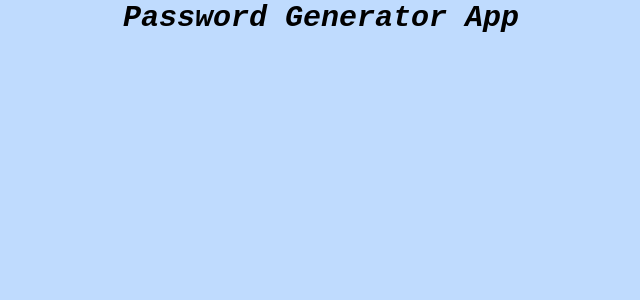
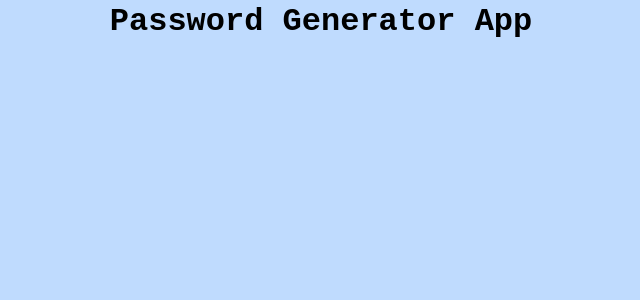
Before and after one commit to Konadu-Akwasi-Akuoko/password-generator-angular, an Angular app: page / in a window 1280 px wide. Shown: the top 300 px of the page, without its empty margins (319-959 px from the left). Built offline with nearby package versions, Linux system fonts and the light colour scheme.

Commit message:
feat: added the design system

```diff
--- a/src/app/app.component.html
+++ b/src/app/app.component.html
@@ -1,5 +1,5 @@
 <main class="min-h-screen bg-blue-200">
-  <h1 class="text-3xl text-center font-extrabold italic font-jetbrains-bold">
+  <h1 class="text-center heading-large">
     Password Generator App
   </h1>
 </main>
--- a/src/styles.css
+++ b/src/styles.css
@@ -37,3 +37,21 @@
       format("truetype");
   }
 }
+
+.heading-large {
+  @apply font-jetbrains-bold font-bold;
+  font-size: 2rem;
+  line-height: 2.6875rem;
+}
+
+.heading-medium {
+  @apply font-jetbrains-bold font-bold;
+  font-size: 1.5rem;
+  line-height: 1.9375rem;
+}
+
+.body {
+  @apply font-jetbrains-bold font-bold;
+  font-size: 1.125rem;
+  line-height: 1.4375rem;
+}
```
